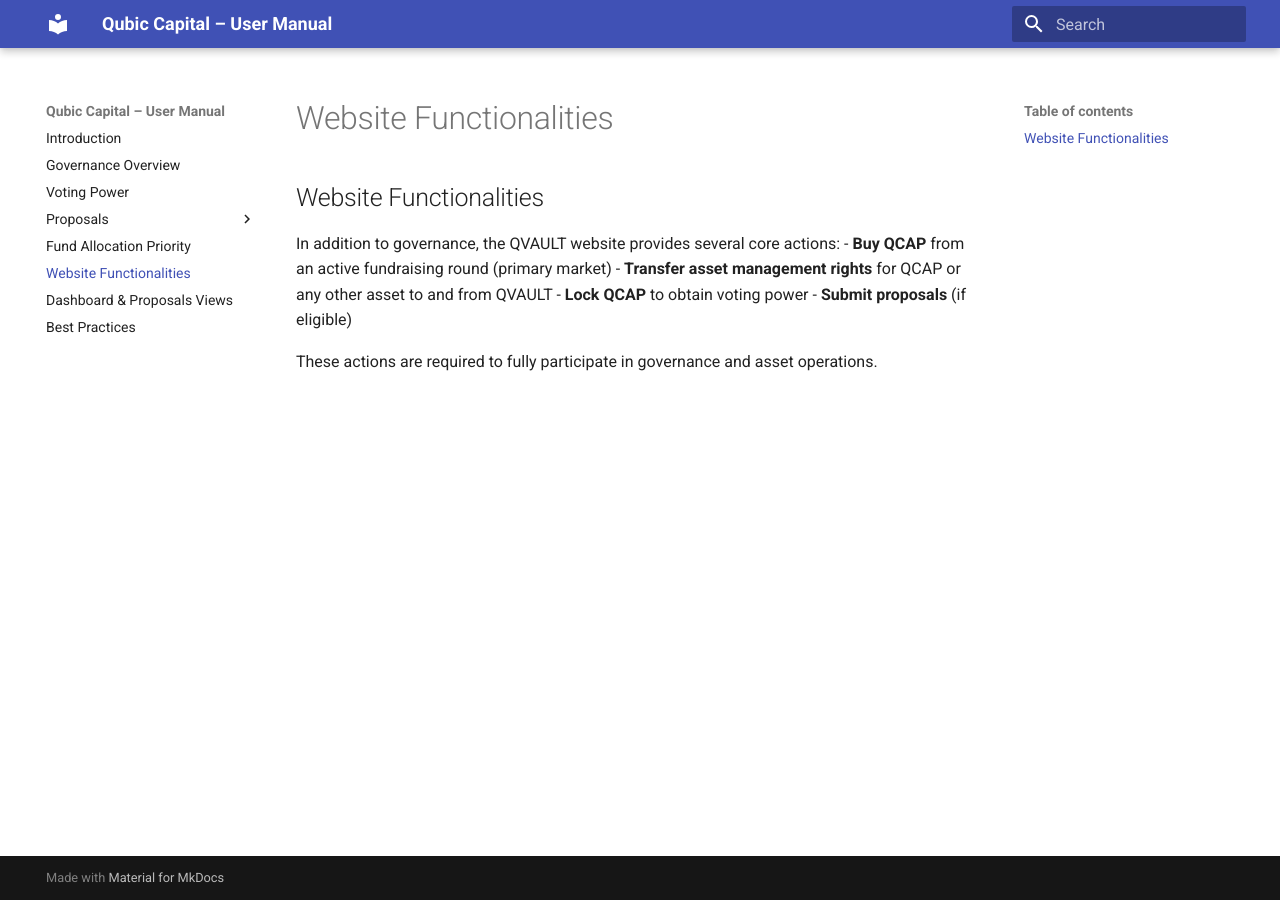
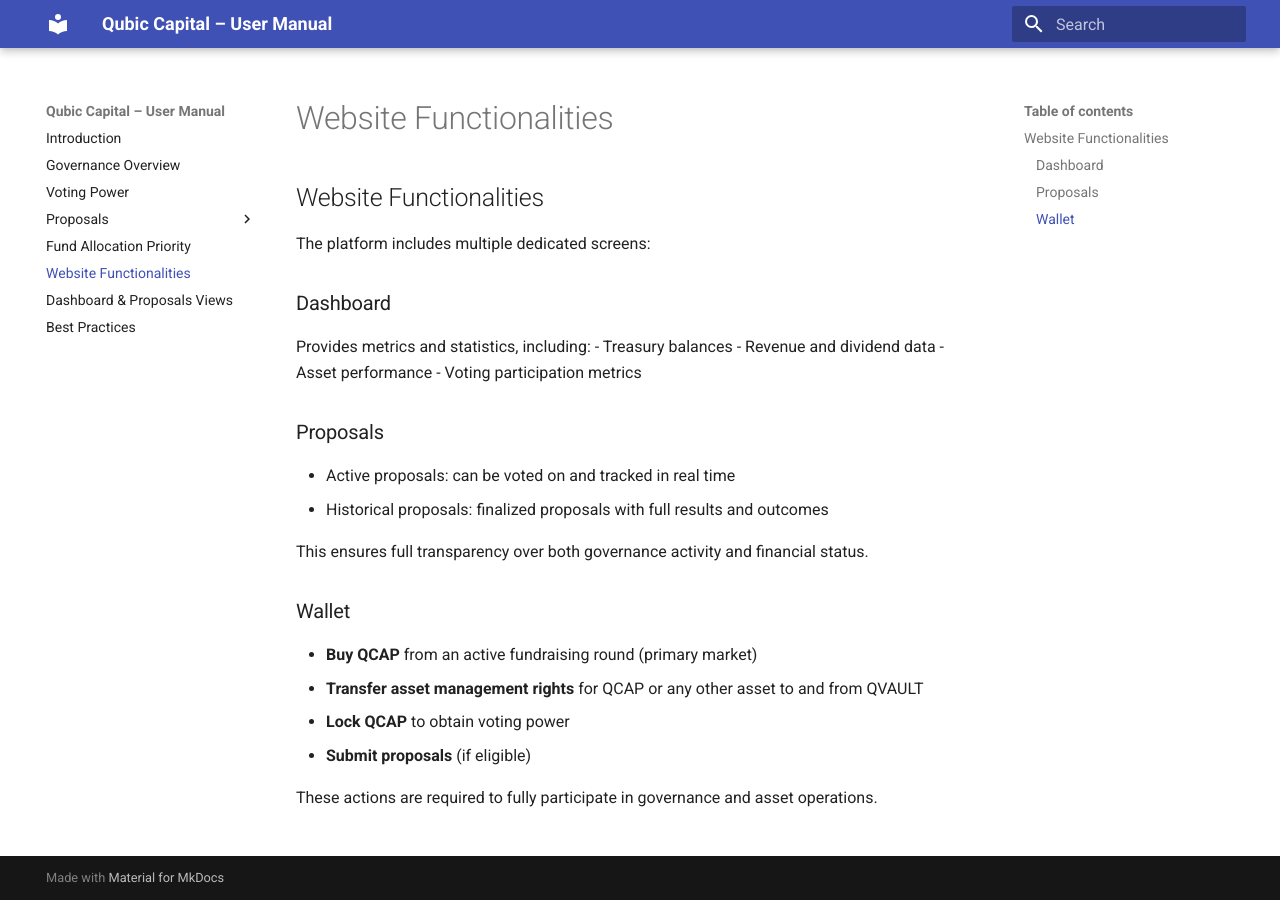
Before and after one commit to HermanToothrot10/qubic-capital-manual, an MkDocs documentation site: the page built from docs/website-features.md, in a window 1280 px wide. Built offline with MkDocs 1.6.1 and Material for MkDocs 9.7.7, drawn with Linux system fonts in a browser that asks for light colours.

Commit message:
Update website-features.md

```diff
--- a/docs/website-features.md
+++ b/docs/website-features.md
@@ -1,6 +1,21 @@
 ## Website Functionalities
 
-In addition to governance, the QVAULT website provides several core actions:
+The platform includes multiple dedicated screens:
+
+### Dashboard
+Provides metrics and statistics, including:
+- Treasury balances
+- Revenue and dividend data
+- Asset performance
+- Voting participation metrics
+
+### Proposals
+- Active proposals: can be voted on and tracked in real time
+- Historical proposals: finalized proposals with full results and outcomes
+
+This ensures full transparency over both governance activity and financial status.
+
+### Wallet
 - **Buy QCAP** from an active fundraising round (primary market)
 - **Transfer asset management rights** for QCAP or any other asset to and from QVAULT
 - **Lock QCAP** to obtain voting power
```
